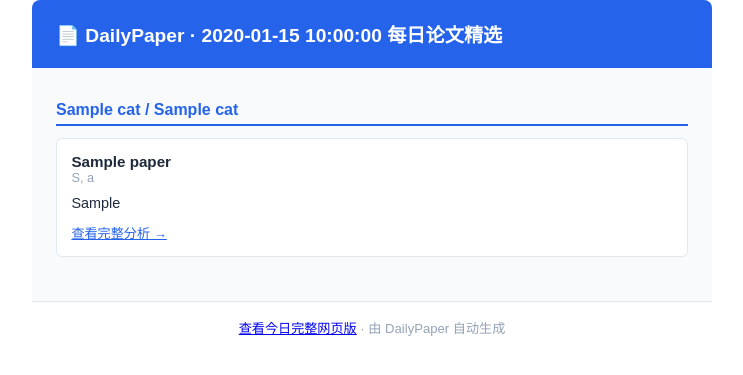
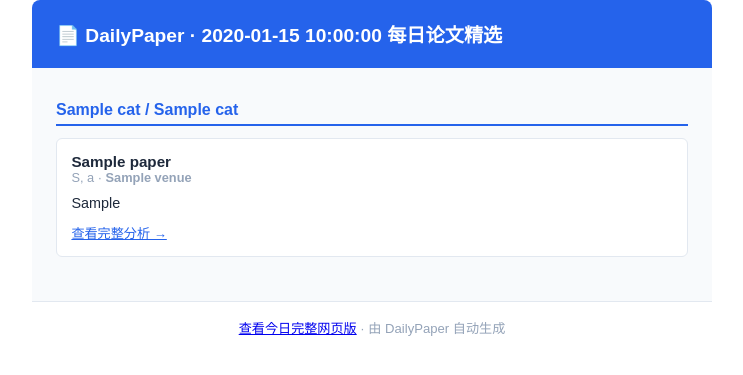
Before and after one commit to minxingzhang/DailyReading, a Python web app: template templates/email.html.j2 in a window 1280 px wide. Shown: the top 375 px of the page, without its empty margins (268-1011 px from the left). Run offline with Jinja, Linux system fonts and the light colour scheme; the template is opened without the code that fills it: most values are stand-ins (such as "Sample title", 1, 10 or a date in 2020).

Commit message:
feat: show venue in email digest paper meta

```diff
--- a/templates/email.html.j2
+++ b/templates/email.html.j2
@@ -25,7 +25,7 @@
       {% set paper = analysis.scored_paper.paper %}
       <div class="paper">
         <div class="paper-title">{{ paper.title | truncate(80) }}</div>
-        <div class="paper-meta">{{ paper.authors[:2] | join(", ") }}{% if paper.authors | length > 2 %} et al.{% endif %}</div>
+        <div class="paper-meta">{{ paper.authors[:2] | join(", ") }}{% if paper.authors | length > 2 %} et al.{% endif %}{% if paper.venue %} · <strong>{{ paper.venue }}</strong>{% endif %}</div>
         <div class="summary">{{ analysis.tldr_zh }}</div>
         <a class="read-more" href="{{ full_url }}#{{ cat.id }}">查看完整分析 →</a>
       </div>
```
